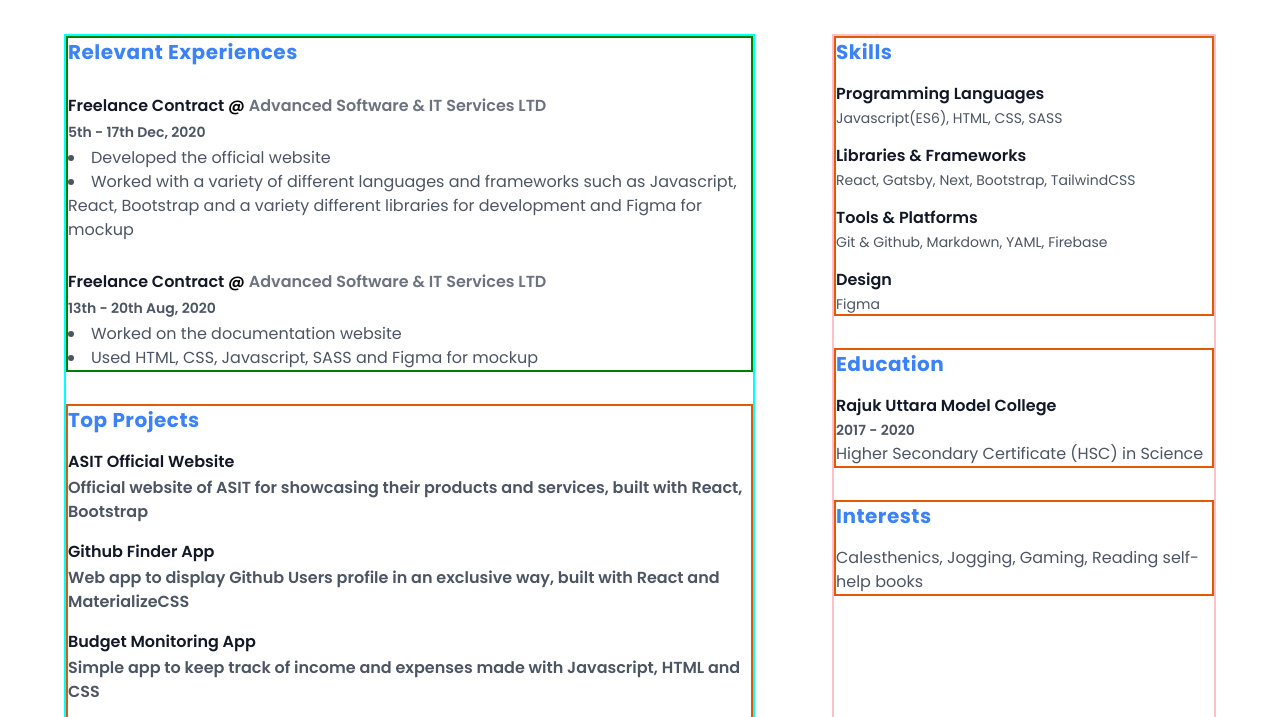
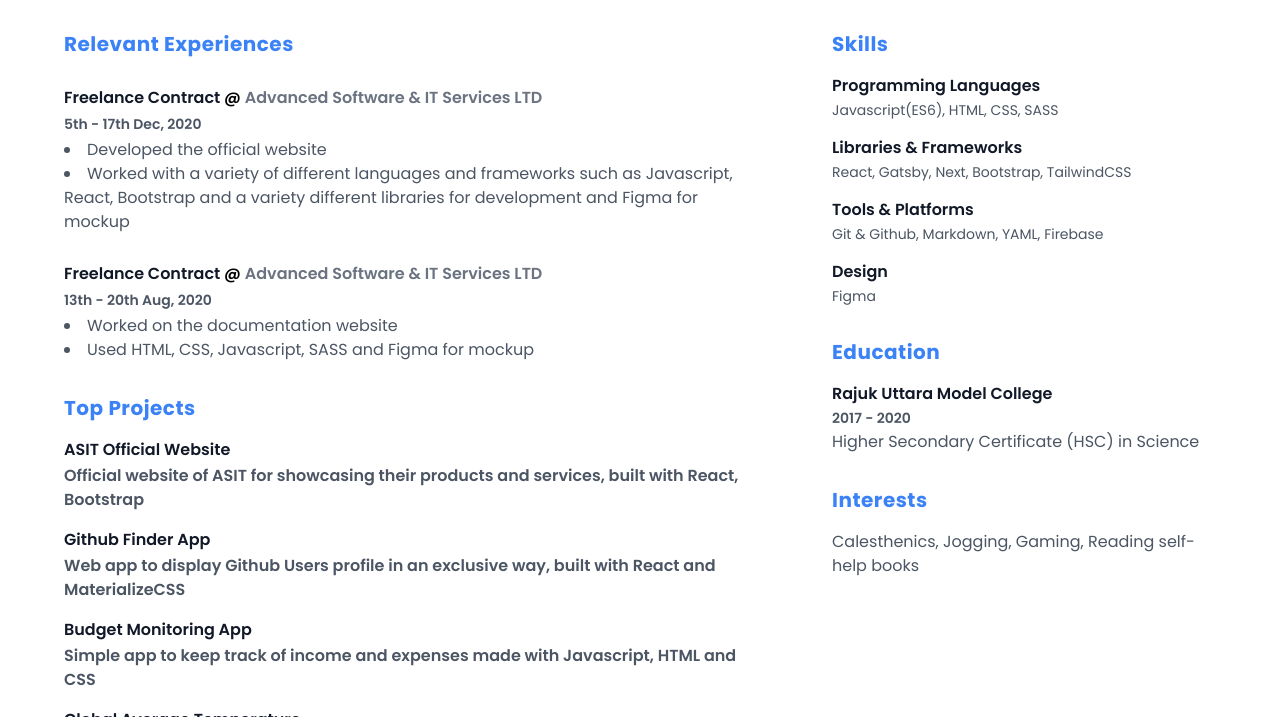
Before and after one commit to rahi-khan/resume, a Gatsby site: page / in a window 1280 px wide. Shown: the part 210-927 px from the top of the page. Built offline with nearby package versions, Linux system fonts and the light colour scheme; Gatsby itself is replaced by a stand-in of ours.

Commit message:
borders commented out

```diff
--- a/src/components/Header.jsx
+++ b/src/components/Header.jsx
@@ -8,7 +8,10 @@ import { FiGithub } from "react-icons/fi";
 const Header = () => {
     //! Render Header UI
     return (
-        <div className={headerContainer} style={{ border: "2px solid red" }}>
+        <div
+            className={headerContainer}
+            // style={{ border: "2px solid red" }}
+        >
             <h1 className={title}>Rahi Khan</h1>
 
             <h4 className={subtitle}>Front-End Developer</h4>
--- a/src/components/Experiences.jsx
+++ b/src/components/Left/Experiences.jsx
@@ -18,7 +18,10 @@ const Experiences = () => {
 
     //! Render Experience UI
     return (
-        <div className={expContainer} style={{ border: "2px solid green" }}>
+        <div
+            className={expContainer}
+            // style={{ border: "2px solid green" }}
+        >
             <h1 className={title}>Relevant Experiences</h1>
 
             {data.dataJson.experiences.map(jobContainer => (
--- a/src/components/Left.jsx
+++ b/src/components/Left/Left.jsx
@@ -5,7 +5,10 @@ import Projects from "./Projects";
 const Left = () => {
     //! Render left sidebar UI
     return (
-        <div className={left} style={{ border: "2px solid cyan" }}>
+        <div
+            className={left}
+            // style={{ border: "2px solid cyan" }}
+        >
             <Experiences />
             <Projects />
         </div>
--- a/src/components/Projects.jsx
+++ b/src/components/Left/Projects.jsx
@@ -18,7 +18,10 @@ const Projects = () => {
 
     //! Render Projects UI
     return (
-        <div className={projectsContainer} style={{ border: "2px solid #e05a07" }}>
+        <div
+            className={projectsContainer}
+            // style={{ border: "2px solid #e05a07" }}
+        >
             <h1 className={title}>Top Projects</h1>
 
             {data.dataJson.projects.map(arr => (
--- a/src/components/Education.jsx
+++ b/src/components/Right/Education.jsx
@@ -17,7 +17,10 @@ const Education = () => {
 
     //! Render Education UI
     return (
-        <div className={eduContainer} style={{ border: "2px solid #e05a07" }}>
+        <div
+            className={eduContainer}
+            // style={{ border: "2px solid #e05a07" }}
+        >
             <h1 className={title}>Education</h1>
 
             {data.dataJson.education.map(arr => (
--- a/src/components/Interests.jsx
+++ b/src/components/Right/Interests.jsx
@@ -13,7 +13,10 @@ const Interests = () => {
 
     //! Render Interests UI
     return (
-        <div className={interestsContainer} style={{ border: "2px solid #e05a07" }}>
+        <div
+            className={interestsContainer}
+            // style={{ border: "2px solid #e05a07" }}
+        >
             <h1 className={title}>Interests</h1>
             <p className="text-gray-600">{data.dataJson.interests}</p>
         </div>
--- a/src/components/Right.jsx
+++ b/src/components/Right/Right.jsx
@@ -6,7 +6,10 @@ import Interests from "./Interests";
 const Right = () => {
     //! Render right sidebar UI
     return (
-        <div className={right} style={{ border: "2px solid pink" }}>
+        <div
+            className={right}
+            // style={{ border: "2px solid pink" }}
+        >
             <Skills />
             <Education />
             <Interests />
--- a/src/components/Skills.jsx
+++ b/src/components/Right/Skills.jsx
@@ -16,7 +16,10 @@ const Skills = () => {
 
     //! Render Skills UI
     return (
-        <div className={skillsContainer} style={{ border: "2px solid #e05a07" }}>
+        <div
+        className={skillsContainer}
+        // style={{ border: "2px solid #e05a07" }}
+        >
             <h1 className={title}>Skills</h1>
 
             {data.dataJson.skillset.map(arr => (
--- a/src/pages/index.jsx
+++ b/src/pages/index.jsx
@@ -1,7 +1,7 @@
 import React from "react";
 import Header from "../components/Header";
-import Left from "../components/Left";
-import Right from "../components/Right";
+import Left from "../components/Left/Left";
+import Right from "../components/Right/Right";
 import SEO from "../components/SEO/seo";
 
 const Index = () => (
```
